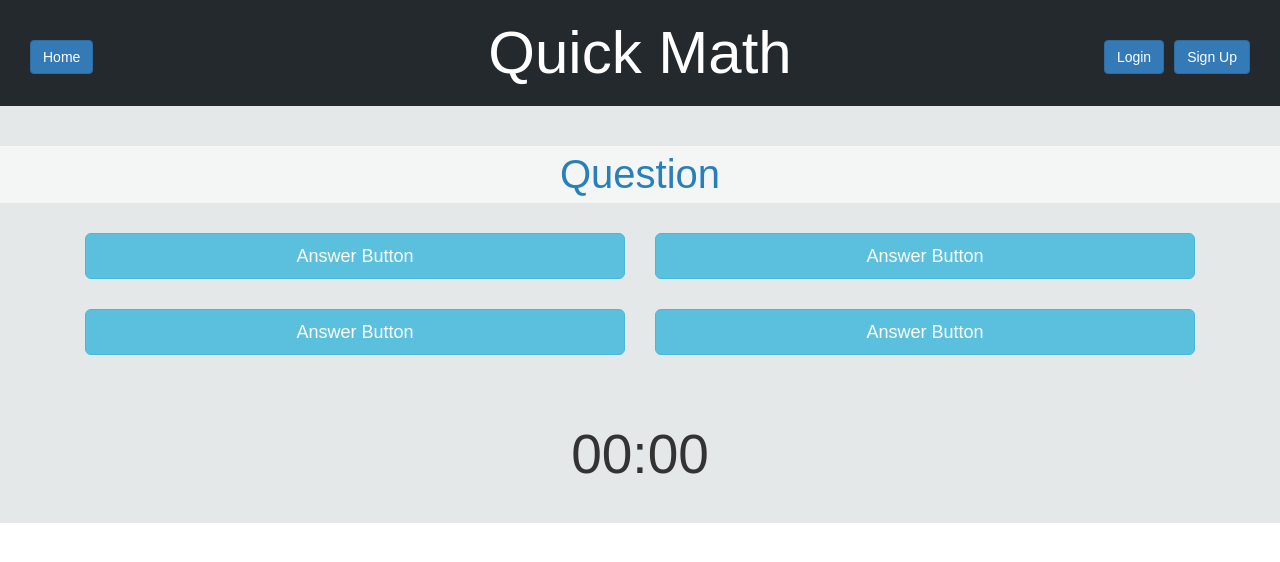
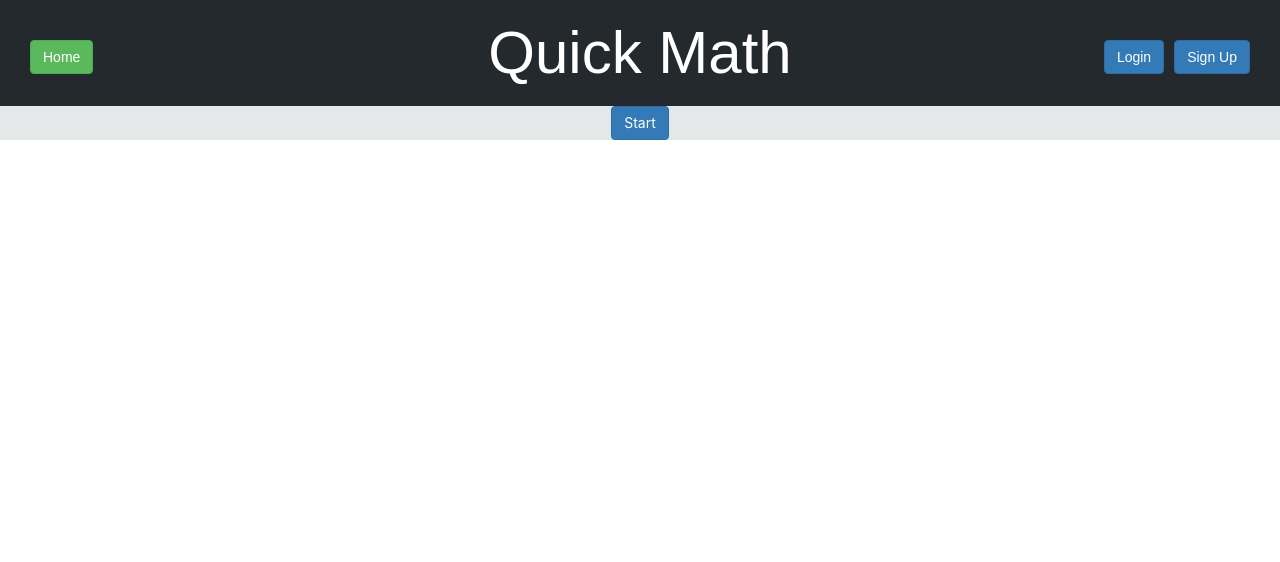
Before and after one commit to lintopher0315/Quick-Math, a React (Create React App) app: page / in a window 1280 px wide. Shown: the top 562 px of the page. Built offline with nearby package versions, Linux system fonts and the light colour scheme.

Commit message:
set default page to home, added button to home page that directs to quiz page

```diff
--- a/src/components/Header.js
+++ b/src/components/Header.js
@@ -5,9 +5,7 @@ import { Grid, Col, Row, Button } from 'react-bootstrap';
 import Login from './Login';
 import QuizPage from './QuizPage';
 import SignUp from './SignUp';
-
-//import {Columns} from 'react-columns';
-//var Columns = require('react-columns');
+import Home from './Home';
 
 class Header extends Component {
     render() {
@@ -16,9 +14,11 @@ class Header extends Component {
                 <Grid className="header" fluid = {true} style = {styles.div}>
 
                     <Col xs={12} md={4} style={{textAlign: 'left',}}>
-                        <Button bsStyle="primary">
-                            Home
-                        </Button>
+                        <Link to='/'>
+                            <Button bsStyle="success">
+                                Home
+                            </Button>
+                        </Link>
                     </Col>
 
                     <Col xs={12} md={4}>
@@ -41,9 +41,10 @@ class Header extends Component {
                 </Grid>
 
                 <Switch>
-                    <Route exact path='/' component={QuizPage} />
+                    <Route exact path='/' component={Home} />
                     <Route path='/login' component={Login} />
                     <Route path='/signup' component={SignUp} />
+                    <Route path='/quiz' component={QuizPage} />
                 </Switch>
             </div>
         );
--- /dev/null
+++ b/src/components/Home.js
@@ -0,0 +1,20 @@
+import React, { Component } from 'react';
+import ReactDOM from 'react-dom';
+import { Button } from 'react-bootstrap';
+import { Link, Switch, Route } from 'react-router-dom';
+
+class Home extends Component {
+    render() {
+        return (
+            <div className="home">
+                <Link to='/quiz'>
+                    <Button bsStyle="primary">
+                        Start
+                    </Button>
+                </Link>
+            </div>
+        );
+    }
+}
+
+export default Home;
```
